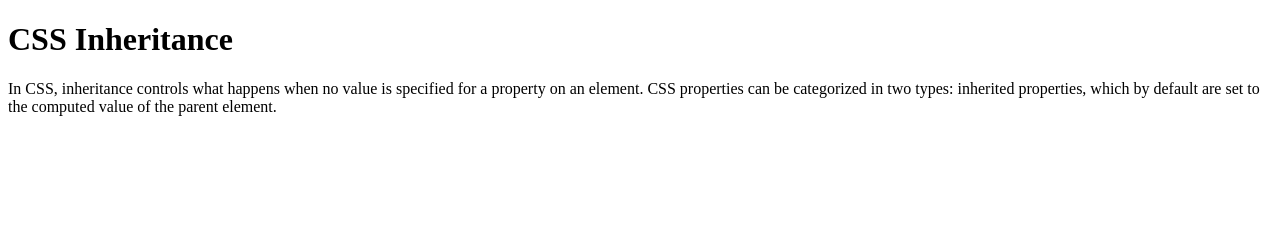
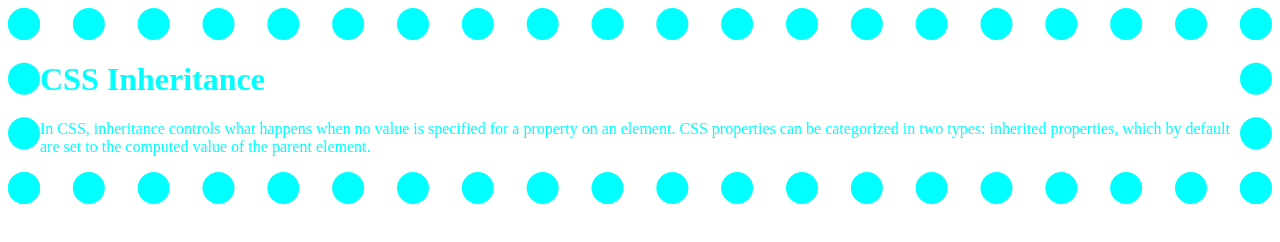
Before and after one commit to jithin-kalvian/CSK101-M1-L26, a plain HTML site: page index.html in a window 1280 px wide. Drawn offline with Linux system fonts and the light colour scheme.

Commit message:
adding css properties

```diff
--- a/style.css
+++ b/style.css
@@ -1,5 +1,10 @@
 /* Properties which are inherited by the child element*/
 
+body{
 
+  color: aqua;
+  border: 2rem;
+  border-style: dotted;
+}
 
 /* Properties which are not inherited by the child element */
```
